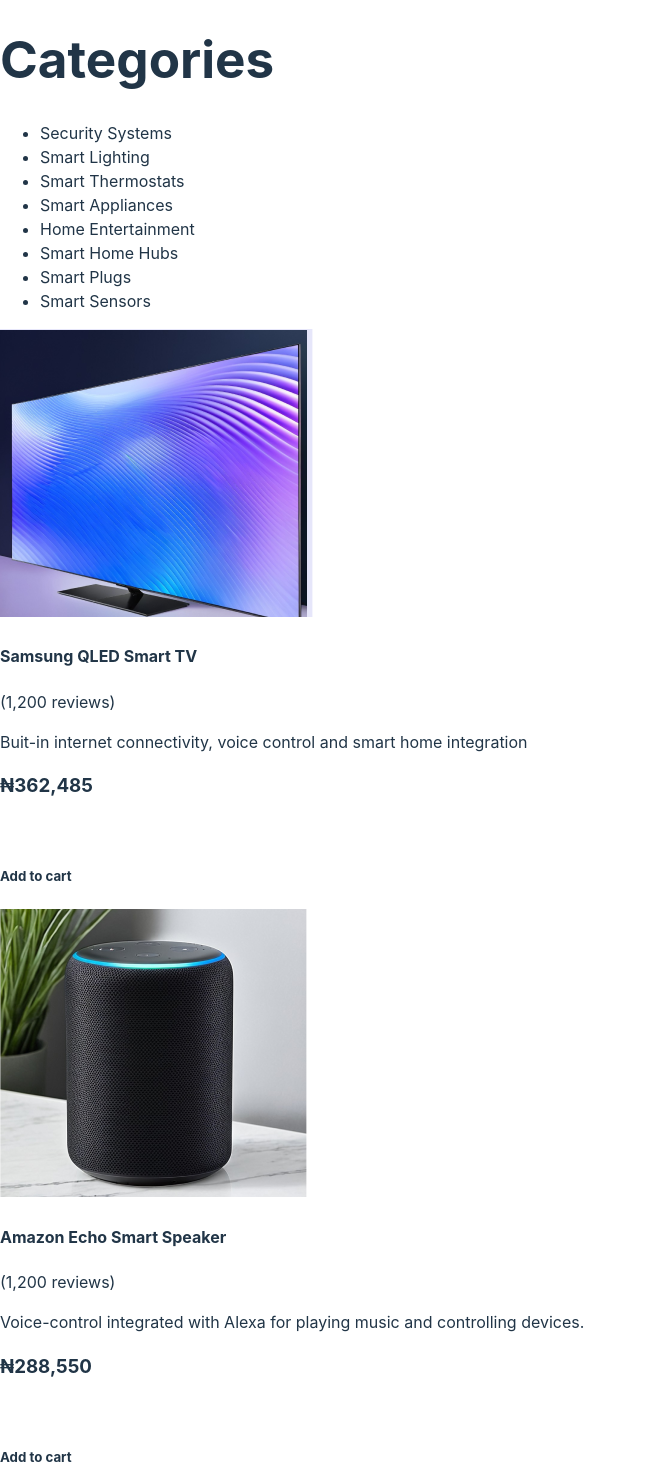
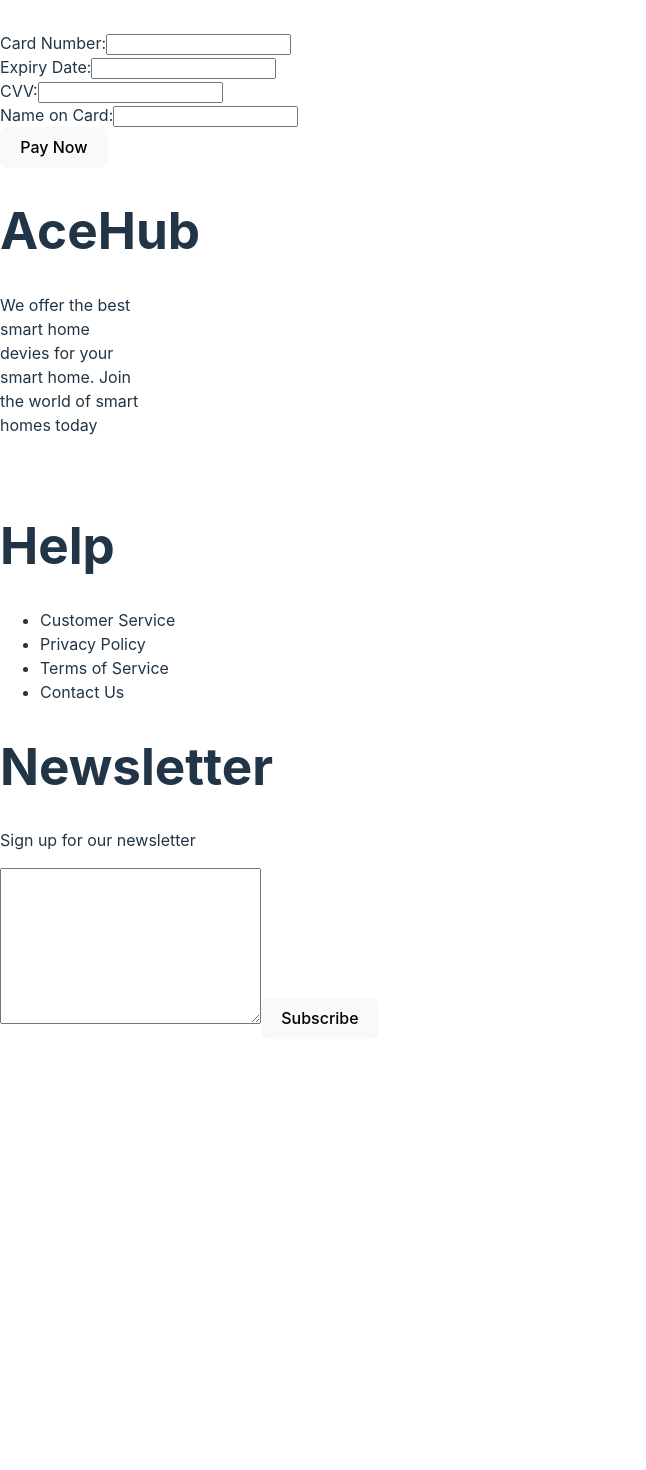
Before and after one commit to Glorypaul-pixel/Timbu-Shopping-App, a React (Vite) app: page /payment in a window 1280 px wide. Shown: the part 1260-2730 px from the top of the page, without its empty margins (0-646 px from the left). After the commit the page ends 2299 px from the top, so only its background shows below. Built offline with nearby package versions, Linux system fonts and the light colour scheme.

Commit message:
i added payment and product details component

```diff
--- a/package.json
+++ b/package.json
@@ -11,7 +11,8 @@
   },
   "dependencies": {
     "react": "^18.3.1",
-    "react-dom": "^18.3.1"
+    "react-dom": "^18.3.1",
+    "react-router-dom": "^6.24.1"
   },
   "devDependencies": {
     "@types/react": "^18.3.3",
--- a/src/App.jsx
+++ b/src/App.jsx
@@ -1,15 +1,25 @@
+import { BrowserRouter as Router, Route, Routes } from "react-router-dom";
 import Header from "./component/header";
 import Advert from "./component/advert";
-import Product from "./component/product"
-import Footer from "./component/footer"
+import Product from "./component/product";
+import ProductDetail from "./component/productDetail";
+import Footer from "./component/footer";
+import Payment from "./component/payment"; // Import the new Payment component
+
 function App() {
   return (
-    <div>
-      <Header />
-      <Advert/>
-      <Product/>
-      <Footer/>
-    </div>
+    <Router>
+      <div>
+        <Header />
+        <Advert />
+        <Routes>
+          <Route path="/" element={<Product />} />
+          <Route path="/product/:productId" element={<ProductDetail />} />
+          <Route path="/payment" element={<Payment />} /> {/* Add this line */}
+        </Routes>
+        <Footer />
+      </div>
+    </Router>
   );
 }
 
--- /dev/null
+++ b/src/component/payment.jsx
@@ -0,0 +1,28 @@
+const Payment = () => {
+  return (
+    <div>
+      <h1>Payment Page</h1>
+      <form>
+        <div>
+          <label htmlFor="cardNumber">Card Number:</label>
+          <input type="text" id="cardNumber" name="cardNumber" />
+        </div>
+        <div>
+          <label htmlFor="expiryDate">Expiry Date:</label>
+          <input type="text" id="expiryDate" name="expiryDate" />
+        </div>
+        <div>
+          <label htmlFor="cvv">CVV:</label>
+          <input type="text" id="cvv" name="cvv" />
+        </div>
+        <div>
+          <label htmlFor="name">Name on Card:</label>
+          <input type="text" id="name" name="name" />
+        </div>
+        <button type="submit">Pay Now</button>
+      </form>
+    </div>
+  );
+};
+
+export default Payment;
--- a/src/component/product.jsx
+++ b/src/component/product.jsx
@@ -1,3 +1,4 @@
+import { Link } from "react-router-dom";
 import QLED from "./image/tv4.png";
 import Echo from "./image/speaker2.png";
 import Mini from "./image/speaker1.png";
@@ -8,7 +9,20 @@
 import PlayStation from "./image/game2.png";
 import Xbox from "./image/game1.png";
 import Elite from "./image/mouse.png";
-const product = () => {
+
+const products = [
+  { id: 1, name: "Samsung QLED Smart TV", image: QLED, price: 362485, description: "Built-in internet connectivity, voice control and smart home integration" },
+  { id: 2, name: "Amazon Echo Smart Speaker", image: Echo, price: 288550, description: "Voice-control integrated with Alexa for playing music and controlling devices." },
+  { id: 3, name: "Apple HomePod Mini", image: Mini, price: 500550, description: "Integrates seamlessly with Apple devices and offers Siri voice for smart home management." },
+  { id: 4, name: "Apple TV 4K Smart TV", image: AppleTv, price: 1500550, description: "Supports 4k HDR and Dolby Vision. Offers access to other streaming services and Siri voice control." },
+  { id: 5, name: "Bose Smart Soundbar 700", image: Bose, price: 100550, description: "Offers immersive sound control, works with Alexa and Google Assistant with Wi-Fi and Bluetooth." },
+  { id: 6, name: "Epson Home Cinema 5050UB", image: Epson, price: 500550, description: "Offers 4k PRO-UHD picture quality. Features advanced image processing and flexible installation options." },
+  { id: 7, name: "Play Station 5", image: PlayStation, price: 800720, description: "Offering powerful performance with a custom SSD, ray tracing, and 4K gaming capabilities." },
+  { id: 8, name: "Xbox Series X", image: Xbox, price: 1500550, description: "Microsoft's most powerful console, providing 4K gaming and up to 120 FPS." },
+  { id: 9, name: "Logitech Harmony Elite", image: Elite, price: 50000, description: "A powerful universal remote that can control all your entertainment devices and smart home gadgets." },
+];
+
+const Product = () => {
   return (
     <div>
       <h1>Our Products</h1>
@@ -26,159 +40,26 @@
         </ul>
       </div>
       <div className="products">
-        <div className="product-1">
-          <div className="row1">
-            <img src={QLED} alt="QLED Tv " />
-            <h4>Samsung QLED Smart TV</h4>
+        {products.map((product) => (
+          <div key={product.id} className="product-item">
+            <Link to={`/product/${product.id}`}>
+              <img src={product.image} alt={product.name} />
+              <h4>{product.name}</h4>
+            </Link>
             <span>(1,200 reviews)</span>
-            <p>
-              Buit-in internet connectivity, voice control and smart home
-              integration
-            </p>
+            <p>{product.description}</p>
             <div className="add-cart">
-              <h3>₦362,485</h3>
+              <h3>₦{product.price}</h3>
               <div className="butt">
                 <img src={Cart} alt="cart" />
                 <h5>Add to cart</h5>
               </div>
             </div>
           </div>
-          <div className="row1">
-            <img src={Echo} alt="Smart Speaker" />
-            <h4>Amazon Echo Smart Speaker</h4>
-            <span>(1,200 reviews)</span>
-            <p>
-              Voice-control integrated with Alexa for playing music and
-              controlling devices.
-            </p>
-            <div className="add-cart">
-              <h3>₦288,550</h3>
-              <div className="butt">
-                <img src={Cart} alt="cart" />
-                <h5>Add to cart</h5>
-              </div>
-            </div>
-          </div>
-          <div className="row1">
-            <img src={Mini} alt="Homepod Mini" />
-            <h4>Apple HomePod Mini</h4>
-            <span>(1,200 reviews)</span>
-            <p>
-              Integrates seamlessly with Apple devices and offers Siri voice:
-              for smart home management.
-            </p>
-            <div className="add-cart">
-              <h3>₦500,550</h3>
-              <div className="butt">
-                <img src={Cart} alt="cart" />
-                <h5>Add to cart</h5>
-              </div>
-            </div>
-          </div>
-        </div>
-        <div className="product-2">
-          <div className="row2">
-            <img src={AppleTv} alt="Apple Tv" />
-            <h4>Apple TV 4K Smart TV</h4>
-            <span>(3,200 reviews)</span>
-            <p>
-              Supports 4k HDR and Dobly Vision. Offers access to other streaming
-              services and siri voice control
-            </p>
-            <div className="add-cart">
-              <h3>₦1,500,550</h3>
-              <div className="butt">
-                <img src={Cart} alt="cart" />
-                <h5>Add to cart</h5>
-              </div>
-            </div>
-          </div>
-          <div className="row2">
-            <img src={Bose} alt="Bose" />
-            <h4>Bose Smart Soundbar 700</h4>
-            <span>(3,200 reviews)</span>
-            <p>
-              Offers immersive sound control, works with Alexa and Google
-              Assistant with Wi-Fi and bluetooth
-            </p>
-            <div className="add-cart">
-              <h3>₦100,550</h3>
-              <div className="butt">
-                <img src={Cart} alt="cart" />
-                <h5>Add to cart</h5>
-              </div>
-            </div>
-          </div>
-          <div className="row2">
-            <img src={Epson} alt="Epson" />
-            <h4>Epson Home Cinema 5050UB</h4>
-            <span>(3,200 reviews)</span>
-            <p>
-              Offers 4k PRO-UHD picture quality. Features advanced image
-              processing and flexible installation options.
-            </p>
-            <div className="add-cart">
-              <h3>₦500,550</h3>
-              <div className="butt">
-                <img src={Cart} alt="cart" />
-                <h5>Add to cart</h5>
-              </div>
-            </div>
-          </div>
-        </div>
-        <div className="product-3">
-          <div className="row3">
-            <img src={PlayStation} alt="Play Station" />
-            <h4>Play Station 5</h4>
-            <span>(3,200 reviews)</span>
-            <p>
-              Offering powerful performance with a custom SSD, ray tracing, and
-              4K gaming capabilities
-            </p>
-            <div className="add-cart">
-              <h3>₦800,720</h3>
-              <div className="butt">
-                <img src={Cart} alt="cart" />
-                <h5>Add to cart</h5>
-              </div>
-            </div>
-          </div>
-          <div className="row3">
-            <img src={Xbox} alt="Xbox Series" />
-            <h4>Xbox Series X</h4>
-            <span>(3,200 reviews)</span>
-            <p>
-              Microsofts most powerful console, providing 4K gaming and up to
-              120 FPS.
-            </p>
-            <div className="add-cart">
-              <h3>₦1,500,550</h3>
-              <div className="butt">
-                <img src={Cart} alt="cart" />
-                <h5>Add to cart</h5>
-              </div>
-            </div>
-          </div>
-          <div className="row3">
-            <img src={Elite} alt="" />
-            <h4>Logitech Harmony Elite</h4>
-            <span>(3,200 reviews)</span>
-            <p>
-              A powerful universal remote that can control all your
-              entertainment devices and smart home gadgets.
-            </p>
-            <div className="add-cart">
-              <h3>₦50,000</h3>
-              <div className="butt">
-                <img src={Cart} alt="cart" />
-                <h5>Add to cart</h5>
-              </div>
-            </div>
-          </div>
-        </div>
+        ))}
       </div>
     </div>
   );
 };
 
-export default product;
+export default Product;
--- /dev/null
+++ b/src/component/productDetail.jsx
@@ -0,0 +1,29 @@
+import { useParams } from "react-router-dom";
+const products = [
+  { id: 1, name: "Samsung QLED Smart TV", image: "./image/tv4.png", price: 362485, description: "Built-in internet connectivity, voice control and smart home integration" },
+  { id: 2, name: "Amazon Echo Smart Speaker", image: "./image/speaker2.png", price: 288550, description: "Voice-control integrated with Alexa for playing music and controlling devices." },
+  { id: 3, name: "Apple HomePod Mini", image: "./image/speaker1.png", price: 500550, description: "Integrates seamlessly with Apple devices and offers Siri voice for smart home management." },
+  { id: 4, name: "Apple TV 4K Smart TV", image: "./image/tv3.png", price: 1500550, description: "Supports 4k HDR and Dolby Vision. Offers access to other streaming services and Siri voice control." },
+  { id: 5, name: "Bose Smart Soundbar 700", image: "./image/tv2.png", price: 100550, description: "Offers immersive sound control, works with Alexa and Google Assistant with Wi-Fi and Bluetooth." },
+  { id: 6, name: "Epson Home Cinema 5050UB", image: "./image/tv1.png", price: 500550, description: "Offers 4k PRO-UHD picture quality. Features advanced image processing and flexible installation options." },
+  { id: 7, name: "Play Station 5", image: "./image/game2.png", price: 800720, description: "Offering powerful performance with a custom SSD, ray tracing, and 4K gaming capabilities." },
+  { id: 8, name: "Xbox Series X", image: "./image/game1.png", price: 1500550, description: "Microsoft's most powerful console, providing 4K gaming and up to 120 FPS." },
+  { id: 9, name: "Logitech Harmony Elite", image: "./image/mouse.png", price: 50000, description: "A powerful universal remote that can control all your entertainment devices and smart home gadgets." },
+];
+
+const ProductDetail = () => {
+  const { productId } = useParams();
+  const product = products.find(p => p.id === parseInt(productId));
+
+  return (
+    <div>
+      <h1>{product.name}</h1>
+      <img src={product.image} alt={product.name} />
+      <p>{product.description}</p>
+      <h3>₦{product.price}</h3>
+      <button>Add to Cart</button>
+    </div>
+  );
+};
+
+export default ProductDetail;
```
Also changed, not shown: 1 other file (tests, documents, lock files or other folders).
